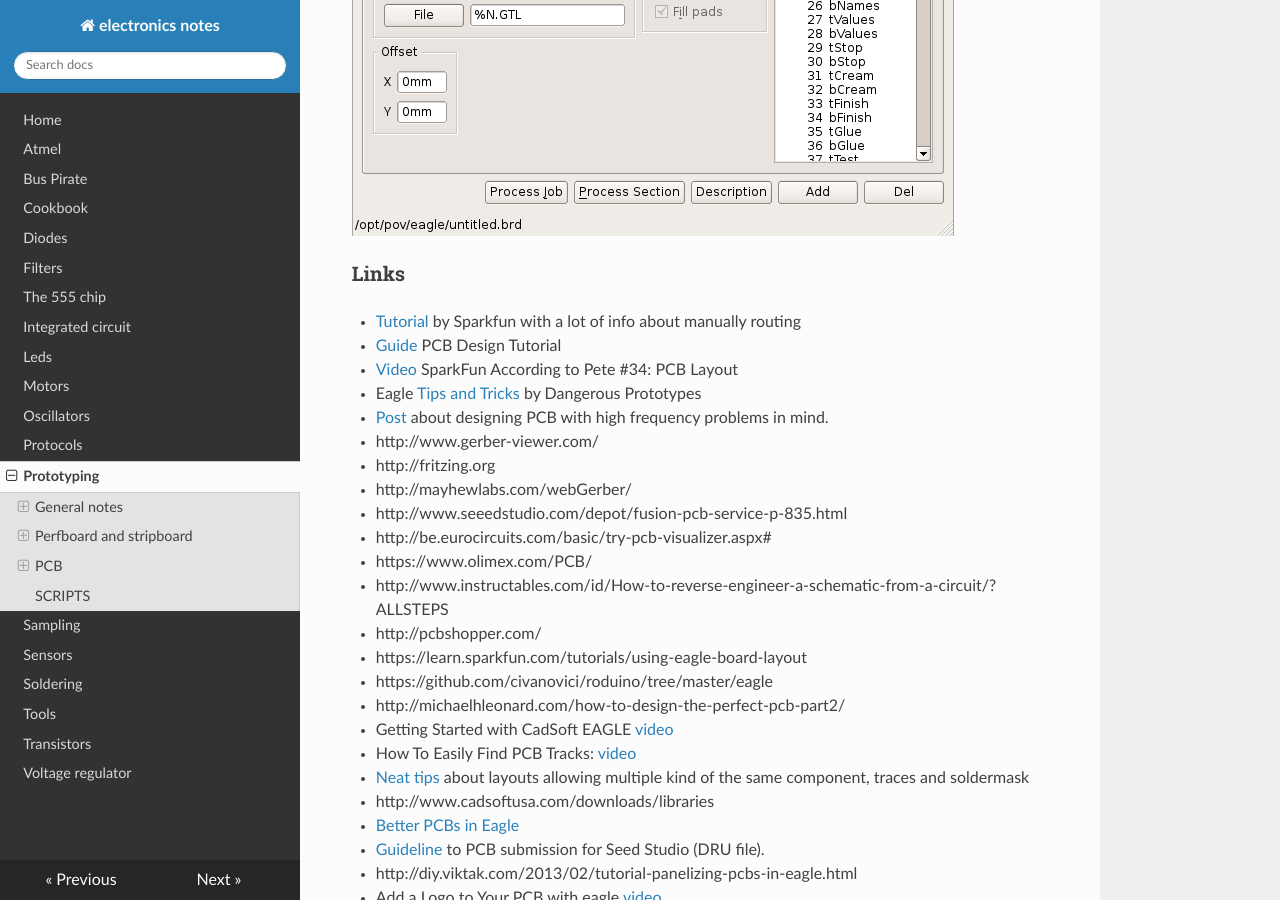
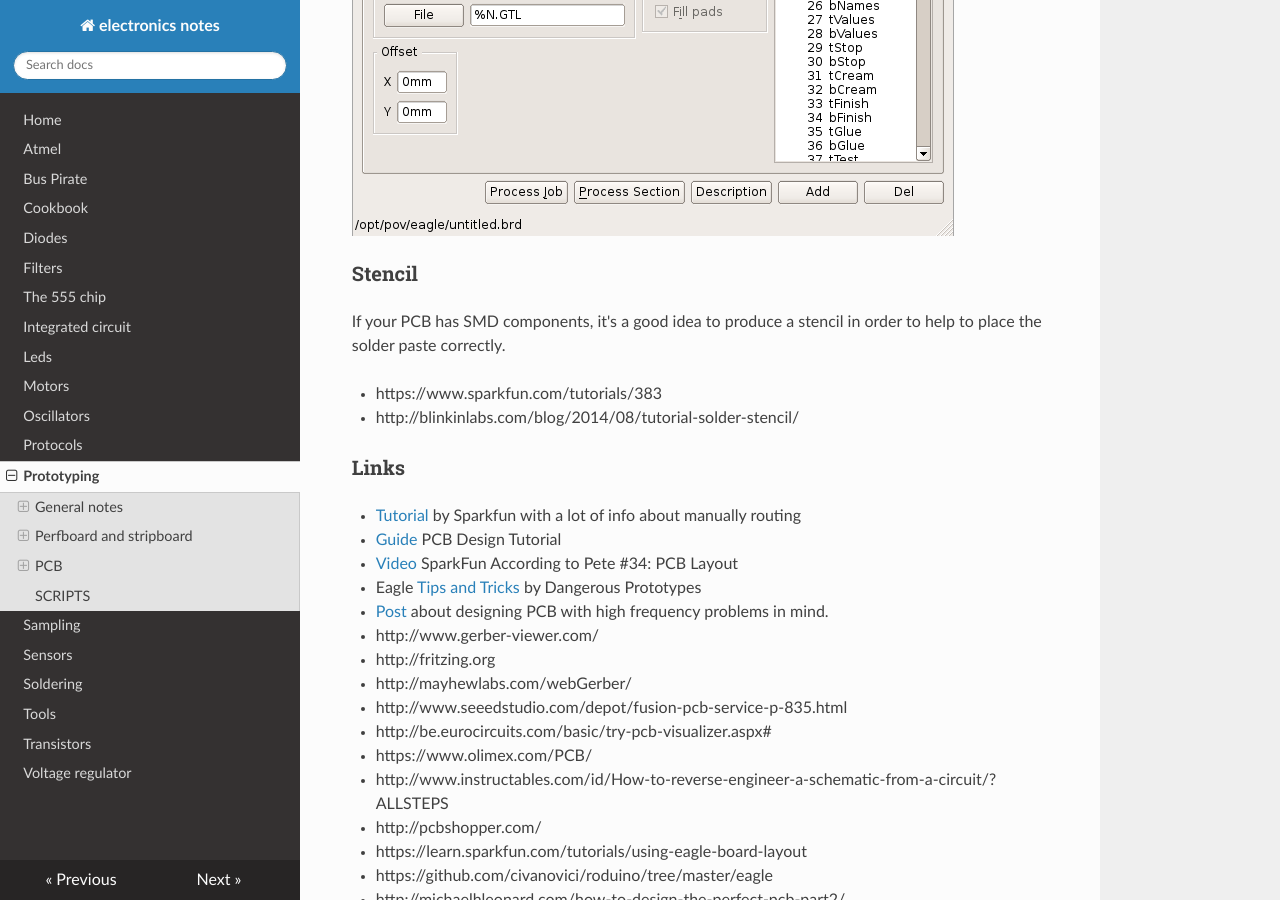
Before and after one commit to gipi/electronics-notes, an MkDocs documentation site: the page built from docs/Prototyping.md, in a window 1280 px wide and 900 px high, scrolled down 6045 px. Built offline with MkDocs 1.6.1, drawn with Linux system fonts in a browser that asks for light colours; nearby versions of some CDN libraries; old or Windows-style settings are respelled for this version of MkDocs.

Commit message:
Add note about stencil.

```diff
--- a/docs/Prototyping.md
+++ b/docs/Prototyping.md
@@ -169,6 +169,14 @@ processing has finished than you will found the created files in the folder.
 
 ![cam dialog](Images/cam.png)
 
+### Stencil
+
+If your PCB has SMD components, it's a good idea to produce a stencil in order to help to place the
+solder paste correctly.
+
+ - https://www.sparkfun.com/tutorials/383
+ - http://blinkinlabs.com/blog/2014/08/tutorial-solder-stencil/
+
 ### Links
 
 
```
